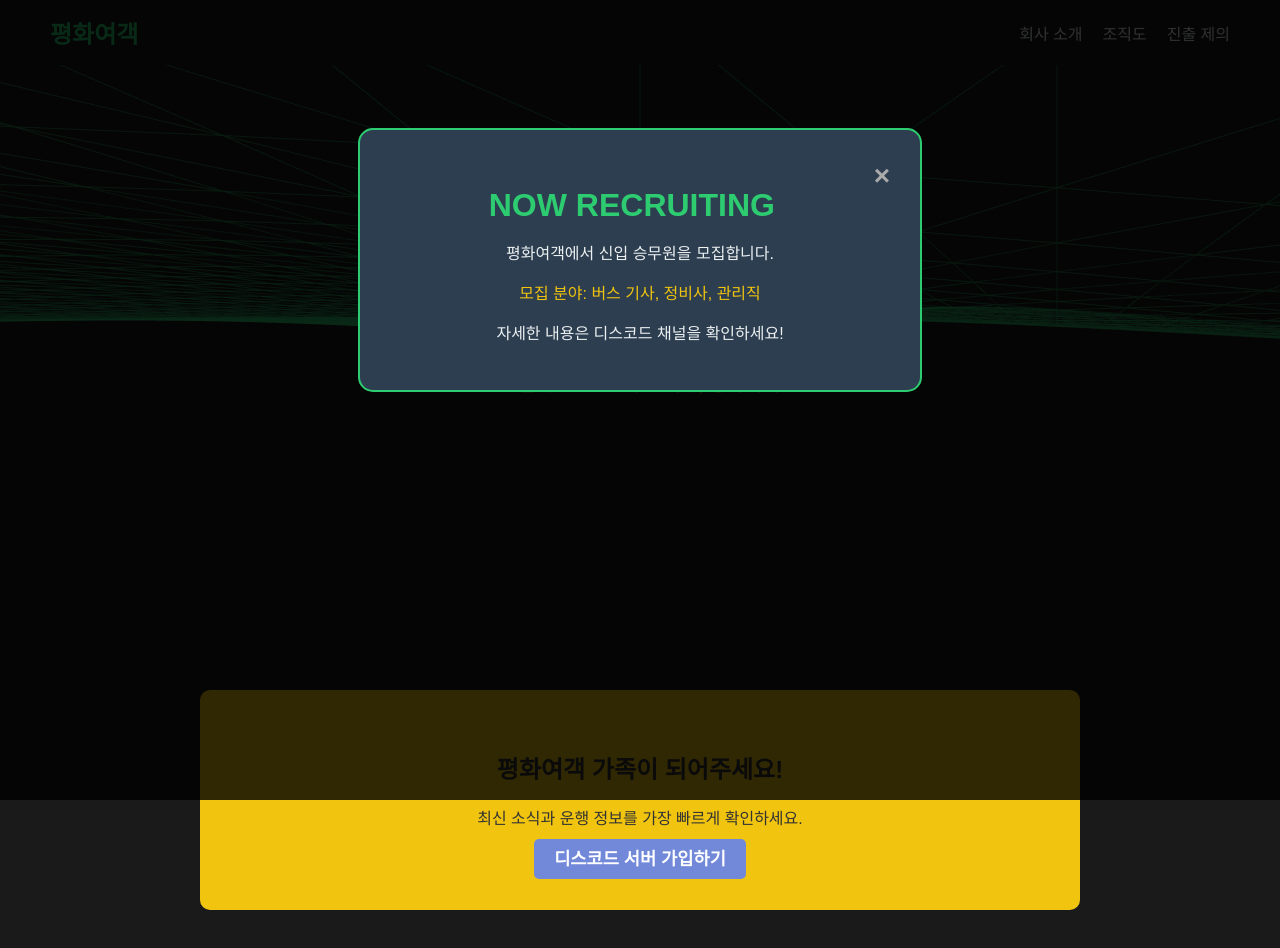
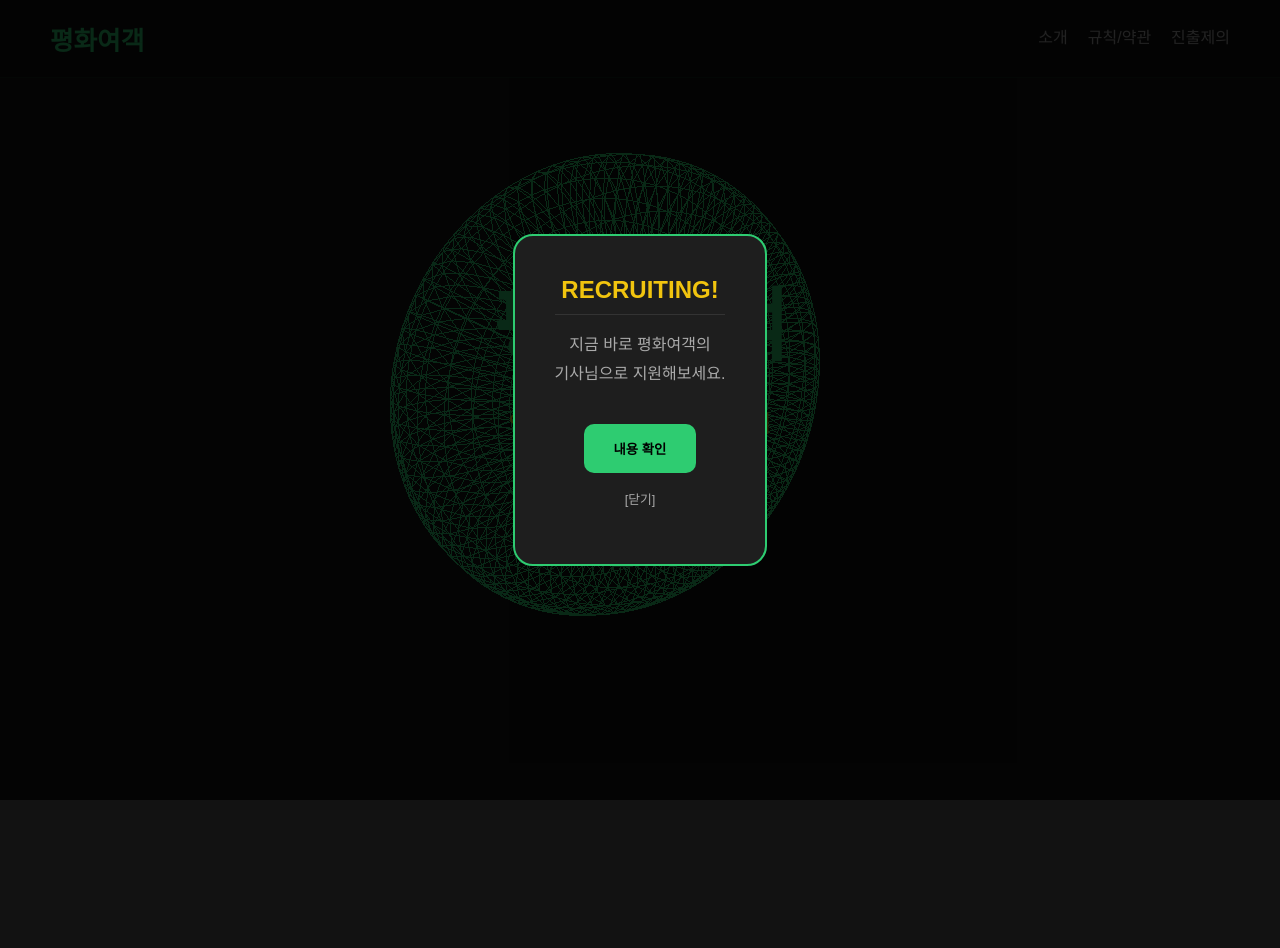
Before and after one commit to bearmanentp/PeacePassenger, a plain HTML site: page index.html in a window 1280 px wide. After the commit the page ends 800 px from the top, so only its background shows below. Drawn offline with nearby package versions, Linux system fonts and the light colour scheme; animation ran at ten frames a second.

Commit message:
Update index.html

```diff
--- a/index.html
+++ b/index.html
@@ -3,281 +3,216 @@
 <head>
     <meta charset="UTF-8">
     <meta name="viewport" content="width=device-width, initial-scale=1.0">
-    <title>평화여객 - 로블록스 최고의 버스 팩션</title>
+    <title>평화여객 | 공식 홈페이지</title>
     <script src="https://cdnjs.cloudflare.com/ajax/libs/three.js/r134/three.min.js"></script>
     <style>
-        /* --- CSS 스타일에 정의 (style.css에 넣으세요) --- */
         :root {
-            --main-green: #2ECC71; /* 메인 연두색 */
-            --sub-yellow: #F1C40F; /* 서브 노란색 */
-            --dark-bg: #1A1A1A;
-            --text-color: #ECF0F1;
+            --main-green: #2ECC71;
+            --sub-yellow: #F1C40F;
+            --dark-bg: #121212;
+            --card-bg: #1E1E1E;
+            --text-white: #FFFFFF;
+            --text-gray: #AAAAAA;
         }
 
         body {
             margin: 0;
-            font-family: 'Noto Sans KR', sans-serif;
-            background-color: var(--dark-bg);
-            color: var(--text-color);
-            overflow-x: hidden;
+            font-family: 'Pretendard', sans-serif;
+            background: var(--dark-bg);
+            color: var(--text-white);
+            overflow: hidden; /* 스크롤은 컨텐츠 내부에서 처리 */
         }
 
         /* 네비게이션 */
         nav {
             position: fixed;
-            top: 0;
-            width: 100%;
-            background: rgba(26, 26, 26, 0.95);
-            padding: 15px 50px;
+            top: 0; width: 100%;
+            background: rgba(18, 18, 18, 0.9);
+            backdrop-filter: blur(15px);
+            padding: 20px 50px;
             display: flex;
             justify-content: space-between;
             align-items: center;
             z-index: 1000;
             box-sizing: border-box;
+            border-bottom: 1px solid rgba(46, 204, 113, 0.1);
         }
 
-        .logo {
-            font-size: 1.5rem;
-            font-weight: bold;
-            color: var(--main-green);
-            text-decoration: none;
+        .logo { font-size: 1.6rem; font-weight: 800; color: var(--main-green); text-decoration: none; cursor: pointer; }
+        .nav-links { list-style: none; display: flex; gap: 20px; margin: 0; }
+        .nav-links li { cursor: pointer; font-weight: 500; transition: 0.3s; }
+        .nav-links li:hover { color: var(--sub-yellow); }
+        .nav-links li.active { color: var(--main-green); border-bottom: 2px solid var(--main-green); }
+
+        /* 페이지 전환 섹션 */
+        .page-content {
+            display: none; /* 기본 숨김 */
+            height: 100vh;
+            padding: 120px 50px 50px;
+            box-sizing: border-box;
+            overflow-y: auto;
+            animation: fadeIn 0.5s ease;
         }
 
-        .nav-links {
-            list-style: none;
-            display: flex;
-            gap: 20px;
-            margin: 0;
+        .page-content.active { display: block; }
+
+        @keyframes fadeIn {
+            from { opacity: 0; transform: translateY(10px); }
+            to { opacity: 1; transform: translateY(0); }
         }
 
-        .nav-links a {
-            text-decoration: none;
-            color: var(--text-color);
-            font-weight: 500;
-            transition: color 0.3s;
+        /* 메인 Hero 전용 */
+        #home { display: flex; flex-direction: column; align-items: center; justify-content: center; text-align: center; padding: 0; }
+        #three-canvas { position: absolute; top: 0; left: 0; z-index: -1; }
+
+        /* 공통 카드 디자인 */
+        .card {
+            background: var(--card-bg);
+            padding: 40px;
+            border-radius: 20px;
+            max-width: 800px;
+            margin: 0 auto 30px;
+            border-left: 5px solid var(--main-green);
         }
 
-        .nav-links a:hover {
-            color: var(--main-green);
+        h1 { color: var(--main-green); font-size: 2.5rem; }
+        h2 { color: var(--sub-yellow); border-bottom: 1px solid #333; padding-bottom: 10px; }
+        p, li { color: var(--text-gray); line-height: 1.8; }
+
+        /* 버튼 */
+        .btn {
+            padding: 15px 30px; border-radius: 10px; text-decoration: none;
+            font-weight: bold; transition: 0.3s; display: inline-block;
+            background: var(--main-green); color: #000; border: none; cursor: pointer;
+            margin-top: 20px;
         }
+        .btn:hover { transform: scale(1.05); background: var(--sub-yellow); }
 
-        /* Three.js 메인 배너 */
-        #hero-canvas {
-            position: absolute;
-            top: 0;
-            left: 0;
-            width: 100%;
-            height: 80vh; /* 배너 높이 */
-            z-index: -1;
+        /* 팝업(모달) */
+        .modal {
+            display: none; position: fixed; z-index: 2000; left: 0; top: 0;
+            width: 100%; height: 100%; background: rgba(0,0,0,0.8);
+            align-items: center; justify-content: center;
         }
-
-        .hero-section {
-            height: 80vh;
-            display: flex;
-            flex-direction: column;
-            justify-content: center;
-            align-items: center;
-            text-align: center;
-            position: relative;
-        }
-
-        .hero-title {
-            font-size: 3.5rem;
-            margin-bottom: 10px;
-            text-shadow: 0 2px 4px rgba(0,0,0,0.5);
-        }
-
-        .hero-subtitle {
-            font-size: 1.2rem;
-            color: var(--sub-yellow);
-            margin-bottom: 30px;
-        }
-
-        /* 디스코드 연결 배너 (서브 컬러) */
-        .discord-banner {
-            background-color: var(--sub-yellow);
-            color: #333;
-            padding: 40px;
-            text-align: center;
-            border-radius: 10px;
-            margin: 50px auto;
-            max-width: 800px;
-        }
-
-        .discord-btn {
-            background-color: #7289DA; /* 디스코드 색상 */
-            color: white;
-            border: none;
-            padding: 10px 20px;
-            font-size: 1.1rem;
-            border-radius: 5px;
-            cursor: pointer;
-            text-decoration: none;
-            font-weight: bold;
-            transition: background 0.3s;
-        }
-
-        .discord-btn:hover {
-            background-color: #5C6FB1;
-        }
-
-        /* 모집 팝업 (Modal) */
-        .modal {
-            display: none; /* 기본적으로 숨김 */
-            position: fixed;
-            z-index: 2000;
-            left: 0;
-            top: 0;
-            width: 100%;
-            height: 100%;
-            background-color: rgba(0,0,0,0.8);
-            opacity: 0;
-            transition: opacity 0.5s ease;
-        }
-
-        .modal.show {
-            display: block;
-            opacity: 1;
-        }
-
         .modal-content {
-            background-color: #2c3e50;
-            margin: 10% auto;
-            padding: 30px;
-            border: 2px solid var(--main-green);
-            width: 80%;
-            max-width: 500px;
-            border-radius: 15px;
-            text-align: center;
-            transform: scale(0.7);
-            transition: transform 0.5s ease;
-        }
-
-        .modal.show .modal-content {
-            transform: scale(1);
-        }
-
-        .close-modal {
-            color: #aaa;
-            float: right;
-            font-size: 28px;
-            font-weight: bold;
-            cursor: pointer;
-        }
-
-        .close-modal:hover {
-            color: var(--sub-yellow);
-        }
-
-        .modal-title {
-            color: var(--main-green);
-            font-size: 2rem;
-            margin-bottom: 15px;
+            background: var(--card-bg); padding: 40px; border-radius: 20px;
+            border: 2px solid var(--main-green); text-align: center; max-width: 400px;
         }
     </style>
 </head>
 <body>
 
     <nav>
-        <a href="index.html" class="logo">평화여객</a>
+        <div class="logo" onclick="showPage('home')">평화여객</div>
         <ul class="nav-links">
-            <li><a href="about.html">회사 소개</a></li>
-            <li><a href="organization.html">조직도</a></li>
-            <li><a href="business.html">진출 제의</a></li>
+            <li onclick="showPage('about')">소개</li>
+            <li onclick="showPage('rules')">규칙/약관</li>
+            <li onclick="showPage('collab')">진출제의</li>
         </ul>
     </nav>
 
-    <canvas id="hero-canvas"></canvas>
-    <section class="hero-section">
-        <h1 class="hero-title">안전, 그 이상의 가치</h1>
-        <p class="hero-subtitle">로블록스 No.1 버스 팩션, 평화여객</p>
+    <section id="home" class="page-content active">
+        <canvas id="three-canvas"></canvas>
+        <h1 style="font-size: 5rem; margin: 0;">평화여객</h1>
+        <p style="font-size: 1.5rem; color: var(--sub-yellow);">안전과 신뢰의 이동 파트너</p>
+        <button class="btn" onclick="showPage('rules')">지금 합류하기</button>
     </section>
 
-    <div class="discord-banner">
-        <h2>평화여객 가족이 되어주세요!</h2>
-        <p>최신 소식과 운행 정보를 가장 빠르게 확인하세요.</p>
-        <a href="YOUR_DISCORD_INVITE_LINK" target="_blank" class="discord-btn">
-            디스코드 서버 가입하기
-        </a>
-    </div>
+    <section id="about" class="page-content">
+        <div class="card">
+            <h1>COMPANY</h1>
+            <p>평화여객은 로블록스 버스 시뮬레이션 환경에서 가장 현실적이고 친절한 운송 서비스를 제공하는 것을 목표로 합니다.</p>
+            <h2>조직도</h2>
+            <ul style="list-style: none; padding: 0;">
+                <li>🟢 <strong>대표이사:</strong> 숙근우</li>
+                <li>🟡 <strong>운행팀:</strong> 베테랑 기사 상시 대기</li>
+                <li>⚪ <strong>기술팀:</strong> 시스템 및 웹 관리</li>
+            </ul>
+        </div>
+    </section>
+
+    <section id="rules" class="page-content">
+        <div class="card">
+            <h1>RULES & TOS</h1>
+            <h2>사내 규칙 (Code of Conduct)</h2>
+            <ul>
+                <li>모든 기사는 지정된 노선과 배차 시간을 준수해야 합니다.</li>
+                <li>승객에게 불쾌감을 주는 언행이나 비매너 행위는 즉시 제명 사유입니다.</li>
+                <li>사고 발생 시 즉시 운영진에게 보고해야 합니다.</li>
+            </ul>
+            <h2>이용약관 (Terms of Service)</h2>
+            <p>본 사이트 및 팩션 서비스를 이용함에 있어 모든 사용자는 평화여객 운영진의 지시를 따를 것에 동의합니다. 무단 배포 및 시스템 해킹 시도는 법적 조치를 받을 수 있습니다.</p>
+            <br>
+            <a href="https://discord.com/channels/서버ID/기사지원채널ID" class="btn">동의하고 기사 지원하기</a>
+        </div>
+    </section>
+
+    <section id="collab" class="page-content">
+        <div class="card" style="text-align: center;">
+            <h1>COLLABORATION</h1>
+            <p>평화여객의 노선을 확장하거나 타 게임 진출 제안을 받습니다.</p>
+            <p>현재 Ulsan Bus Simulator 외 다양한 맵 검토 중!</p>
+            <a href="https://discord.com/channels/서버ID/진출제의채널ID" class="btn" style="background: var(--sub-yellow);">디스코드 채널 연결</a>
+        </div>
+    </section>
 
     <div id="recruitModal" class="modal">
         <div class="modal-content">
-            <span class="close-modal" onclick="closeModal()">&times;</span>
-            <h2 class="modal-title">NOW RECRUITING</h2>
-            <p>평화여객에서 신입 승무원을 모집합니다.</p>
-            <p style="color: var(--sub-yellow);">모집 분야: 버스 기사, 정비사, 관리직</p>
-            <p>자세한 내용은 디스코드 채널을 확인하세요!</p>
+            <h2 style="margin: 0;">RECRUITING!</h2>
+            <p>지금 바로 평화여객의 <br>기사님으로 지원해보세요.</p>
+            <button class="btn" onclick="showPage('rules'); closeModal();">내용 확인</button>
+            <p onclick="closeModal()" style="margin-top:15px; cursor:pointer; font-size: 0.8rem;">[닫기]</p>
         </div>
     </div>
 
     <script>
-        // --- JavaScript (main.js에 넣으세요) ---
+        // 1. 페이지 전환 로직 (SPA 방식)
+        function showPage(pageId) {
+            // 모든 섹션 숨기기
+            const pages = document.querySelectorAll('.page-content');
+            pages.forEach(page => page.classList.remove('active'));
 
-        // 1. Three.js 메인 배너 효과 (간단한 Wave)
-        const canvas = document.querySelector('#hero-canvas');
+            // 모든 메뉴 비활성화
+            const navs = document.querySelectorAll('.nav-links li');
+            navs.forEach(nav => nav.classList.remove('active'));
+
+            // 선택한 페이지만 보이기
+            document.getElementById(pageId).classList.add('active');
+
+            // 메인 페이지가 아니면 배경 애니메이션 중지(최적화) 등을 할 수 있음
+        }
+
+        // 2. Three.js 배경 애니메이션
         const scene = new THREE.Scene();
-        const camera = new THREE.PerspectiveCamera(75, window.innerWidth / (window.innerHeight * 0.8), 0.1, 1000);
-        camera.position.z = 5;
+        const camera = new THREE.PerspectiveCamera(75, window.innerWidth / window.innerHeight, 0.1, 1000);
+        const renderer = new THREE.WebGLRenderer({ canvas: document.querySelector('#three-canvas'), alpha: true });
+        renderer.setSize(window.innerWidth, window.innerHeight);
 
-        const renderer = new THREE.WebGLRenderer({ canvas: canvas, antialias: true, alpha: true });
-        renderer.setSize(window.innerWidth, window.innerHeight * 0.8);
+        const geometry = new THREE.TorusGeometry(10, 3, 16, 100);
+        const material = new THREE.MeshBasicMaterial({ color: 0x2ECC71, wireframe: true });
+        const torus = new THREE.Mesh(geometry, material);
+        scene.add(torus);
+        camera.position.z = 30;
 
-        // 연두색 물결을 위한 Geometry 및 Material
-        const geometry = new THREE.PlaneGeometry(10, 10, 50, 50);
-        const material = new THREE.MeshBasicMaterial({ color: 0x2ECC71, wireframe: true, transparent: true, opacity: 0.3 });
-        const plane = new THREE.Mesh(geometry, material);
-        plane.rotation.x = -Math.PI / 2; // 평면을 눕힘
-        scene.add(plane);
-
-        // 애니메이션 함수
         function animate() {
             requestAnimationFrame(animate);
-
-            // 물결 효과
-            const positions = plane.geometry.attributes.position;
-            const time = Date.now() * 0.001;
-
-            for (let i = 0; i < positions.count; i++) {
-                const x = positions.getX(i);
-                const y = positions.getY(i);
-                // X와 Y 좌표에 따라 Z축(높이) 값을 사인 파동으로 변화시킴
-                const z = Math.sin(x * 0.5 + time) * Math.cos(y * 0.5 + time) * 0.2;
-                positions.setZ(i, z);
-            }
-            positions.needsUpdate = true; // 지오메트리 업데이트
-
+            torus.rotation.x += 0.005;
+            torus.rotation.y += 0.01;
             renderer.render(scene, camera);
         }
         animate();
 
-        // 창 크기 조절 대응
+        // 3. 팝업 제어
+        const modal = document.getElementById('recruitModal');
+        setTimeout(() => { modal.style.display = 'flex'; }, 2000);
+        function closeModal() { modal.style.display = 'none'; }
+
+        // 리사이즈 대응
         window.addEventListener('resize', () => {
-            camera.aspect = window.innerWidth / (window.innerHeight * 0.8);
+            camera.aspect = window.innerWidth / window.innerHeight;
             camera.updateProjectionMatrix();
-            renderer.setSize(window.innerWidth, window.innerHeight * 0.8);
+            renderer.setSize(window.innerWidth, window.innerHeight);
         });
-
-        // 2. 팝업 함수
-        const modal = document.getElementById('recruitModal');
-
-        // 페이지 로드 1초 후 팝업 띄우기
-        window.onload = function() {
-            setTimeout(() => {
-                modal.classList.add('show');
-            }, 1000);
-        }
-
-        function closeModal() {
-            modal.classList.remove('show');
-        }
-
-        // 팝업 바깥 클릭 시 닫기
-        window.onclick = function(event) {
-            if (event.target == modal) {
-                closeModal();
-            }
-        }
     </script>
 </body>
 </html>
```
